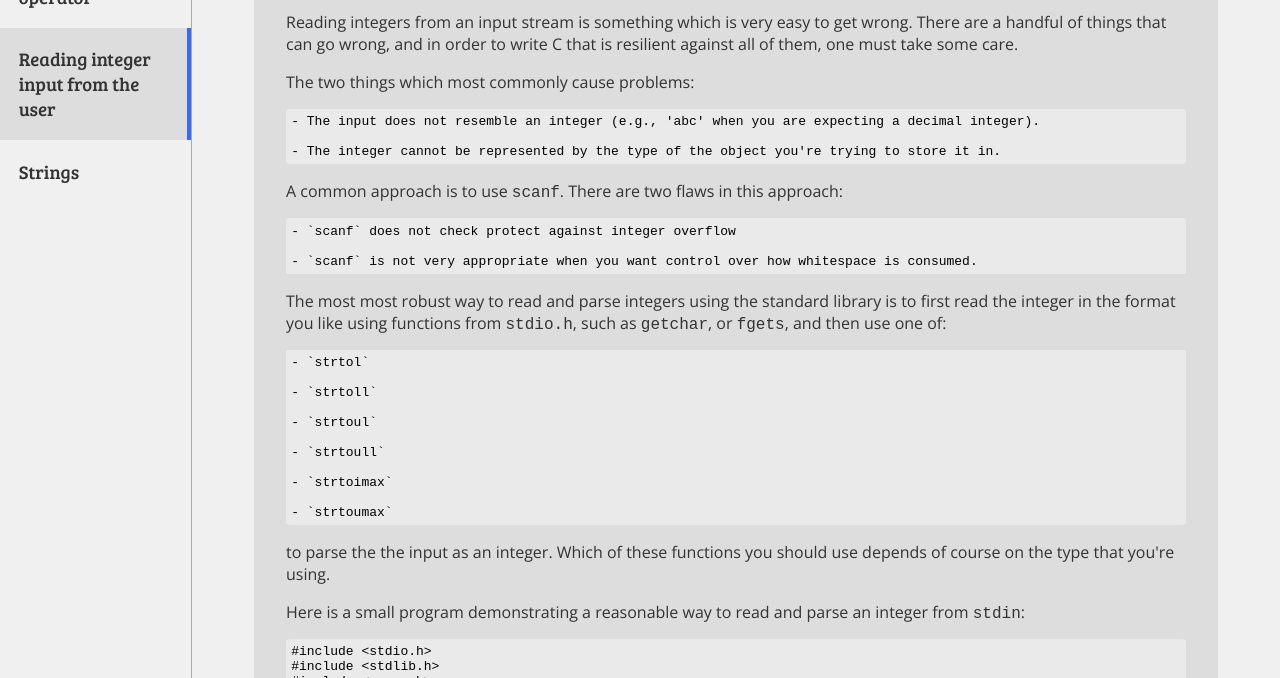
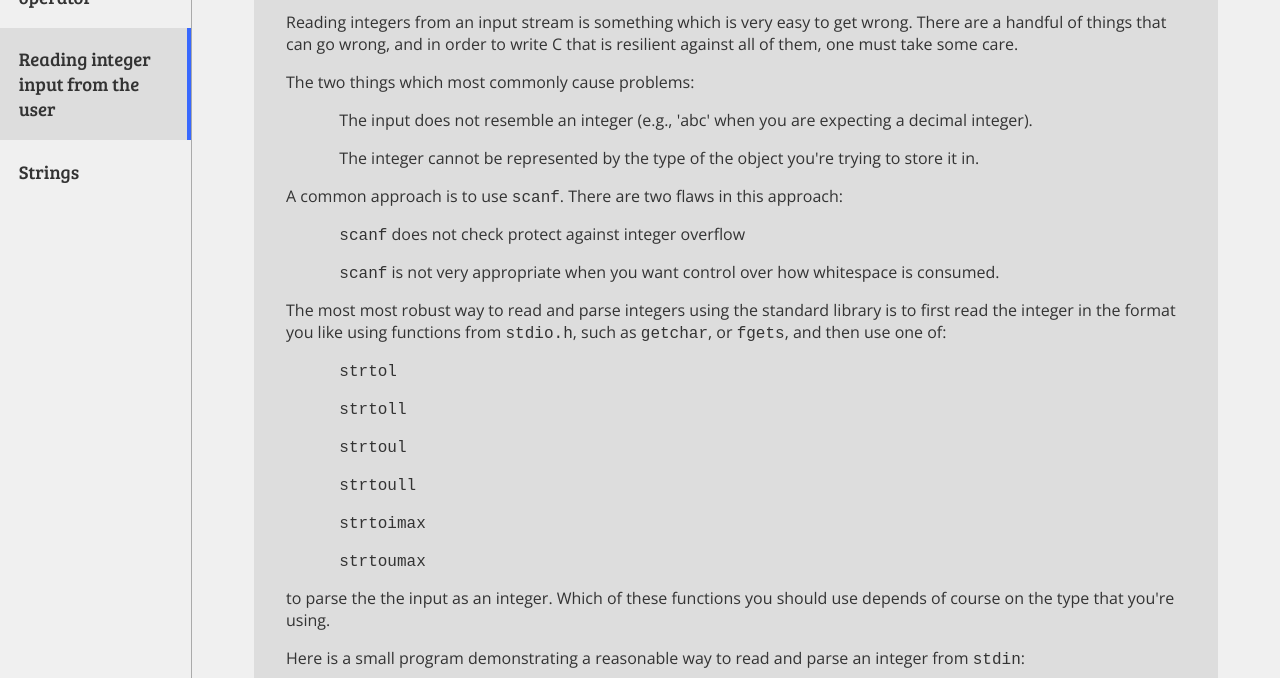
Before and after one commit to cbyexample/cbyexample.github.io, a plain HTML site: page index.html in a window 1280 px wide. Both pictures are taken after a click on the element "Reading integer input from the user". Shown: the part 122-800 px from the top of the page. Drawn offline with nearby package versions, Linux system fonts and the light colour scheme.

Commit message:
fix lists

```diff
--- a/pages/integer_input.html
+++ b/pages/integer_input.html
@@ -1,25 +1,24 @@
 <h1 id="reading-integer-input">Reading integer input</h1>
 <p>Reading integers from an input stream is something which is very easy to get wrong. There are a handful of things that can go wrong, and in order to write C that is resilient against all of them, one must take some care.</p>
 <p>The two things which most commonly cause problems:</p>
-<pre><code>- The input does not resemble an integer (e.g., &#39;abc&#39; when you are expecting a decimal integer).
-
-- The integer cannot be represented by the type of the object you&#39;re trying to store it in.</code></pre>
+<ul>
+<li><p>The input does not resemble an integer (e.g., 'abc' when you are expecting a decimal integer).</p></li>
+<li><p>The integer cannot be represented by the type of the object you're trying to store it in.</p></li>
+</ul>
 <p>A common approach is to use <code>scanf</code>. There are two flaws in this approach:</p>
-<pre><code>- `scanf` does not check protect against integer overflow
-
-- `scanf` is not very appropriate when you want control over how whitespace is consumed.</code></pre>
+<ul>
+<li><p><code>scanf</code> does not check protect against integer overflow</p></li>
+<li><p><code>scanf</code> is not very appropriate when you want control over how whitespace is consumed.</p></li>
+</ul>
 <p>The most most robust way to read and parse integers using the standard library is to first read the integer in the format you like using functions from <code>stdio.h</code>, such as <code>getchar</code>, or <code>fgets</code>, and then use one of:</p>
-<pre><code>- `strtol`
-
-- `strtoll`
-
-- `strtoul`
-
-- `strtoull`
-
-- `strtoimax`
-
-- `strtoumax`</code></pre>
+<ul>
+<li><p><code>strtol</code></p></li>
+<li><p><code>strtoll</code></p></li>
+<li><p><code>strtoul</code></p></li>
+<li><p><code>strtoull</code></p></li>
+<li><p><code>strtoimax</code></p></li>
+<li><p><code>strtoumax</code></p></li>
+</ul>
 <p>to parse the the input as an integer. Which of these functions you should use depends of course on the type that you're using.</p>
 <p>Here is a small program demonstrating a reasonable way to read and parse an integer from <code>stdin</code>:</p>
 <pre><code>#include &lt;stdio.h&gt;
--- a/style.css
+++ b/style.css
@@ -71,6 +71,13 @@ html, body {
     margin: 1em 0;
 }
 
+ul {
+        margin-left: 4em;
+        font-size: 10pt;
+        list-style-type: none;
+        font-family: courier, monospace;
+}
+
 pre {
     padding: 0.4em;
     border-radius: 3px;
```
Also changed, not shown: pages/goes_to.html (+8 -6 lines), 2 other files.
